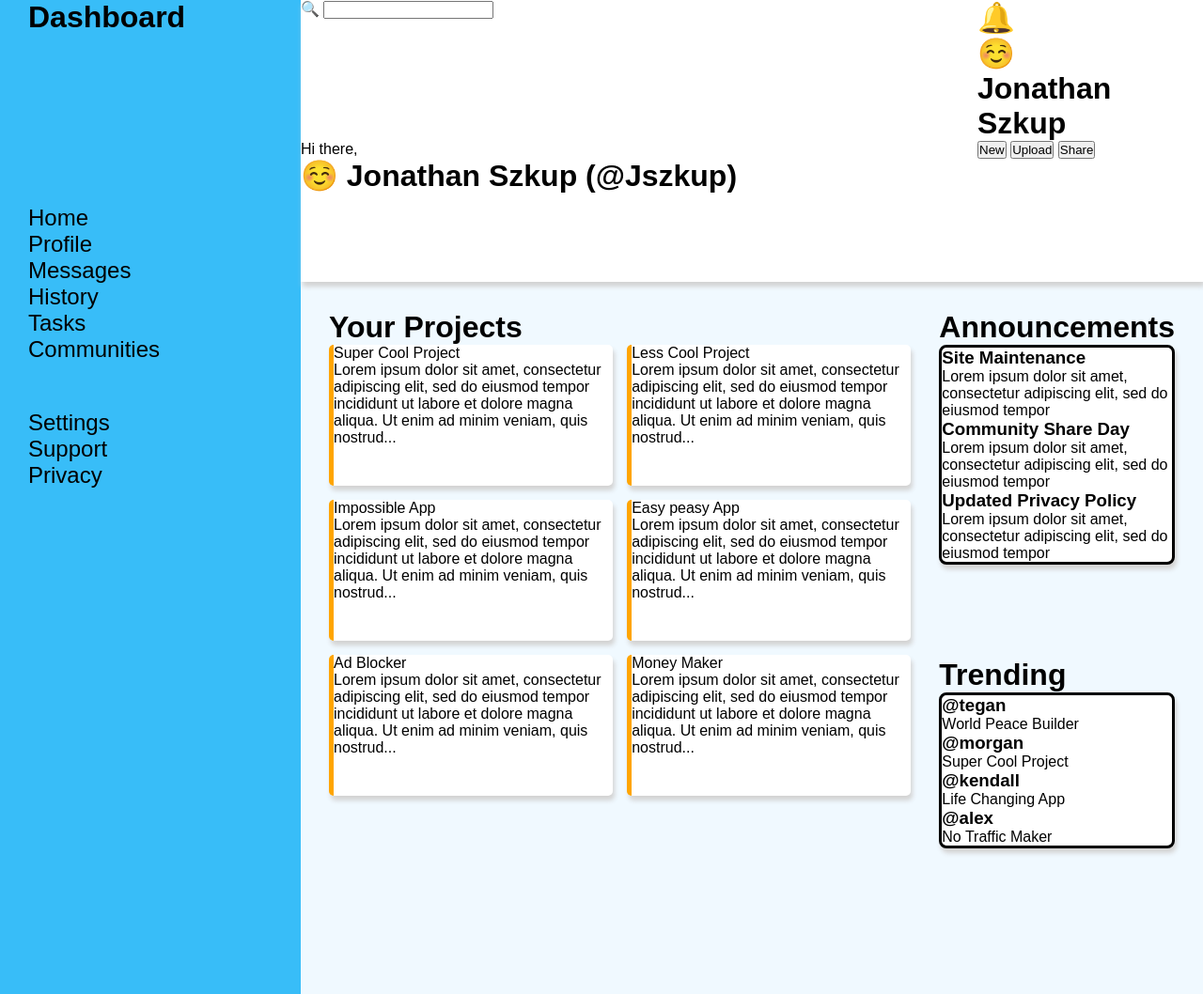
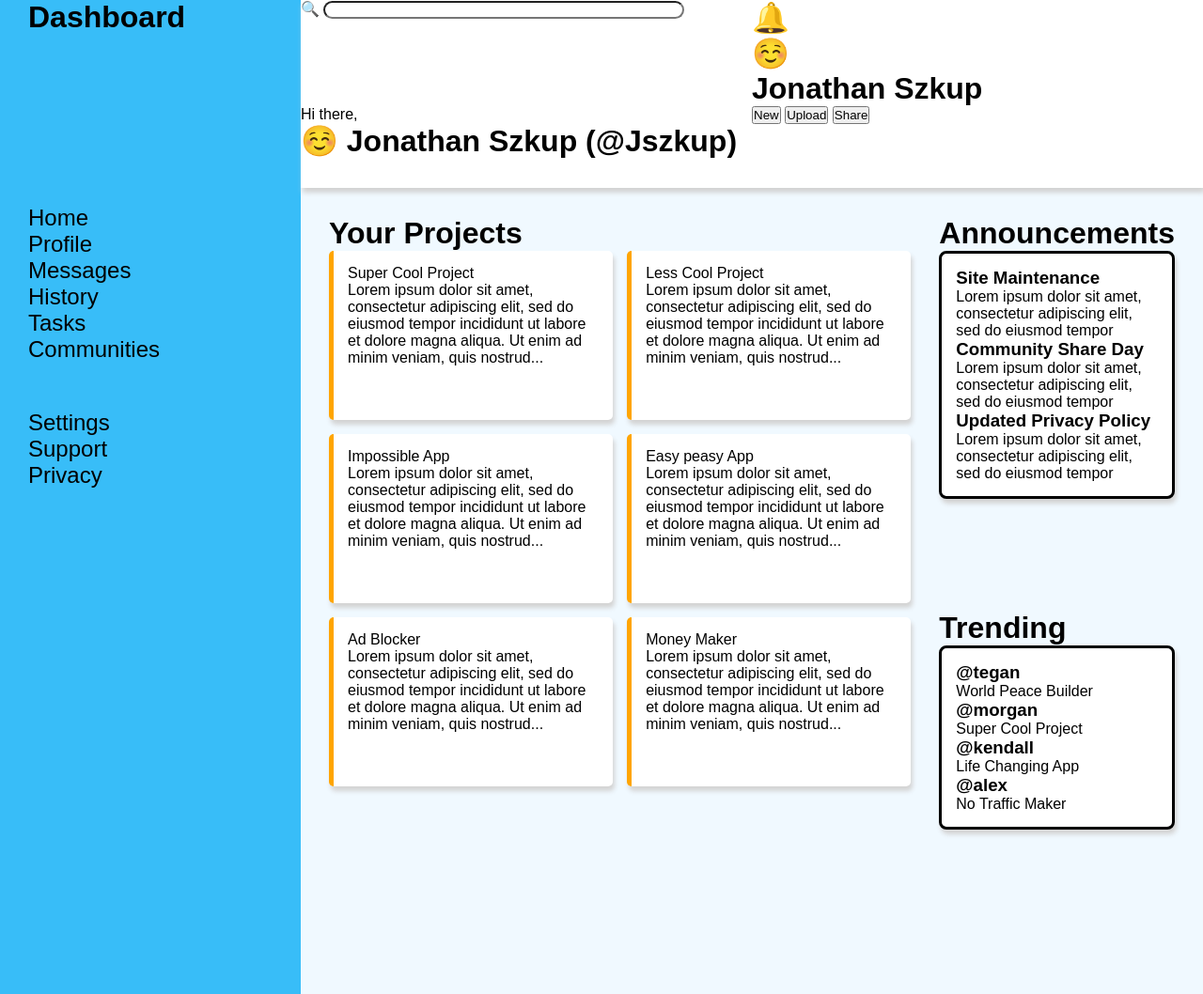
Before and after one commit to JSzkup/odin-admin-dashboard, a plain HTML site: page index.html in a window 1280 px wide. Shown: the top 1058 px of the page at 94% size. Drawn offline with Linux system fonts and the light colour scheme.

Commit message:
download icons, re-add padding to content, elongated seach bar

```diff
--- a/styles.css
+++ b/styles.css
@@ -9,7 +9,7 @@ body {
     display: grid;
 
     grid-template-columns: 1fr 2fr 1fr;
-    grid-template-rows: .5fr 1fr 1fr;
+    grid-template-rows: 200px 1fr 1fr;
 }
 
 ul {
@@ -51,8 +51,13 @@ ul {
 
     display: grid;
 
-    grid-template-columns: 3fr 1fr;
+    grid-template-columns: 1fr 1fr;
     grid-template-rows: 1fr 1fr;
+}
+
+.header-items input {
+    width: 80%;
+    border-radius: 10px;
 }
 
 #search-bar {
@@ -112,6 +117,8 @@ ul {
     border-radius: 5px;
     height: 150px;
 
+    padding: 15px;
+
     background-color: white;
 }
 
@@ -133,6 +140,8 @@ ul {
     border: 3px solid black;
     border-radius: 8px;
 
+    padding: 15px;
+
     background-color: white;
 }
 
@@ -147,5 +156,7 @@ ul {
     border: 3px solid black;
     border-radius: 8px;
 
+    padding: 15px;
+
     background-color: white;
 }
```
Also changed, not shown: img/account-group-outline.svg (added), img/bell-ring-outline.svg (added), img/card-account-details-outline.svg (added), img/clock-outline.svg (added), img/cog-outline.svg (added), img/eye-plus-outline.svg (added), img/help.svg (added), img/home-outline.svg (added), img/message-outline.svg (added), img/note-multiple-outline.svg (added), img/share-variant-outline.svg (added), img/shield-check-outline.svg (added), img/star-plus-outline.svg (added).
